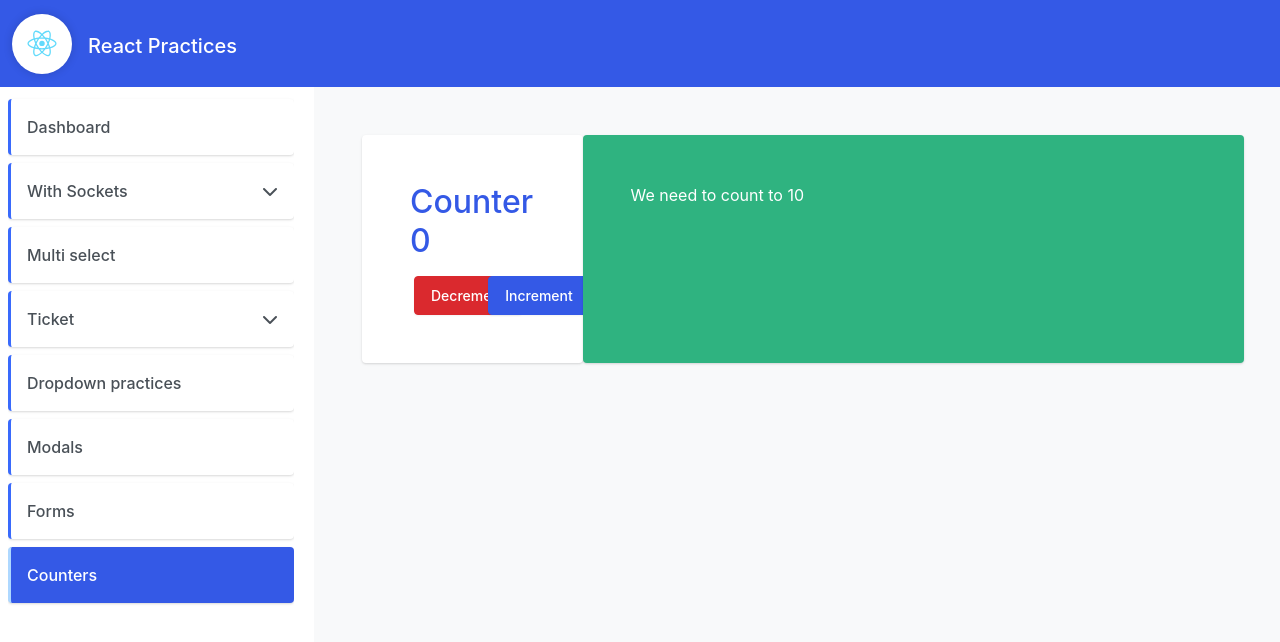
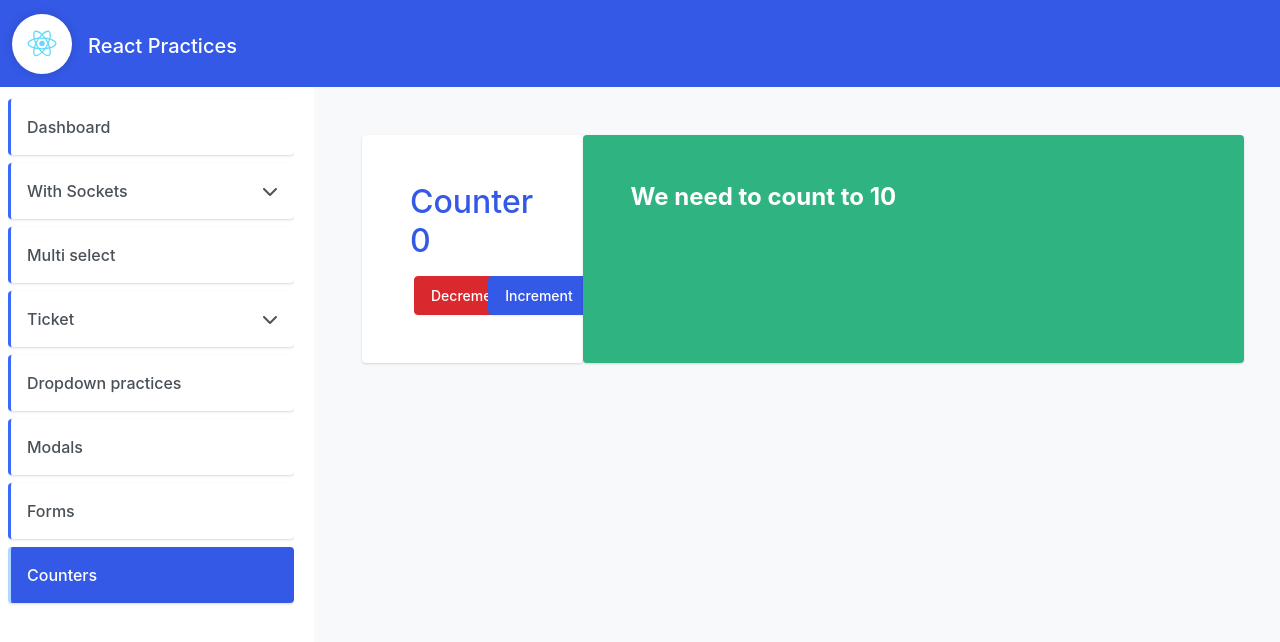
Before and after one commit to therodycc/react-practices, a Next.js app: page /counter in a window 1280 px wide. Shown: the top 642 px of the page. Built offline with nearby package versions, Linux system fonts and the light colour scheme.

Commit message:
useCounter hook

```diff
--- a/package.json
+++ b/package.json
@@ -15,6 +15,7 @@
     "@fortawesome/free-solid-svg-icons": "^6.1.1",
     "animate.css": "^4.1.1",
     "axios": "^0.26.1",
+    "gsap": "^3.10.2",
     "next": "12.1.0",
     "react": "17.0.2",
     "react-dom": "17.0.2",
--- /dev/null
+++ b/src/hooks/useCounter.ts
@@ -0,0 +1,39 @@
+import { gsap as animation } from "gsap";
+import { useEffect, useLayoutEffect, useRef, useState } from "react";
+
+const MINIMUM_COUNTER = 1;
+
+export const useCounter = (MAXIMUM_COUNTER: number) => {
+    const [counter, setCounter] = useState(0);
+    const [error, setError] = useState<string>("");
+
+    const elementToAnimate = useRef<HTMLHeadingElement>(null);
+
+    const tl = useRef(animation.timeline());
+
+    useLayoutEffect(() => {
+        if (!elementToAnimate.current) return;
+
+        tl.current
+            .to(elementToAnimate.current, { y: -10, duration: 0.2, ease: "ease.out" })
+            .to(elementToAnimate.current, { y: 0, duration: 1, ease: "bounce.out" })
+            .pause();
+    }, []);
+
+    useEffect(() => {
+        if (counter === 1) return setError("Minimum value")
+        if (counter < 10) return setError('We need to count to 10');
+        tl.current.play(0);
+        setError("We reached the maximum counter value");
+    }, [counter]);
+
+    const handleClick = (num: number) => {
+        setCounter((prev) => Math.max(Math.min(prev + num, MAXIMUM_COUNTER), MINIMUM_COUNTER));
+    };
+    return {
+        counter,
+        handleClick,
+        error,
+        elementToAnimate
+    };
+};
--- a/src/pages/counter/index.tsx
+++ b/src/pages/counter/index.tsx
@@ -1,21 +1,10 @@
 import React, { useEffect, useState } from 'react'
 import Layout from '../../components/layout';
-
-const MAXIMUM_COUNTER = 10;
-const MINIMUM_COUNTER = 0;
+import { useCounter } from '../../hooks/useCounter';
 
 const Counter = () => {
-    const [counter, setCounter] = useState(0);
-    const [error, setError] = useState<string>('');
 
-    useEffect(() => {
-        if (counter < 10) return setError('We need to count to 10');
-        setError('We reached the maximum counter value');
-    }, [counter]);
-
-    const handleClick = (num: number) => {
-        setCounter(prev => Math.min(prev + num, MAXIMUM_COUNTER));
-    }
+    const { counter, handleClick, error, elementToAnimate } = useCounter(10)
 
     return (
         <>
@@ -23,7 +12,7 @@ const Counter = () => {
                 <div className="p-5">
                     <div className="row">
                         <div className="bg-white shadow-lg  rounded p-5  col-3">
-                            <h2 className="text-primary">Counter {counter}</h2>
+                            <h2 className="text-primary" ref={elementToAnimate}> Counter {counter}</h2>
                             <div className="row mt-3">
                                 <div className="col-sm-6">
                                     <button className="btn btn-danger mx-1" onClick={() => { handleClick(-1) }}>Decrement</button>
@@ -33,7 +22,11 @@ const Counter = () => {
                                 </div>
                             </div>
                         </div>
-                        <div className={`bg-${counter < 10 ? 'success' : 'danger'} shadow-lg rounded p-5 col-9 text-white`}>{error}</div>
+                        <div className={`bg-${(counter < 10 && counter > 1) ? 'warning' : counter === 1 ? 'danger' : 'success'} shadow-lg rounded p-5 col-9 text-white`}>
+                            <h4 className="fw-bolder text-white">
+                                {error}
+                            </h4>
+                        </div>
                     </div>
                 </div>
             </Layout>
```
Also changed, not shown: 1 other file (tests, documents, lock files or other folders).
